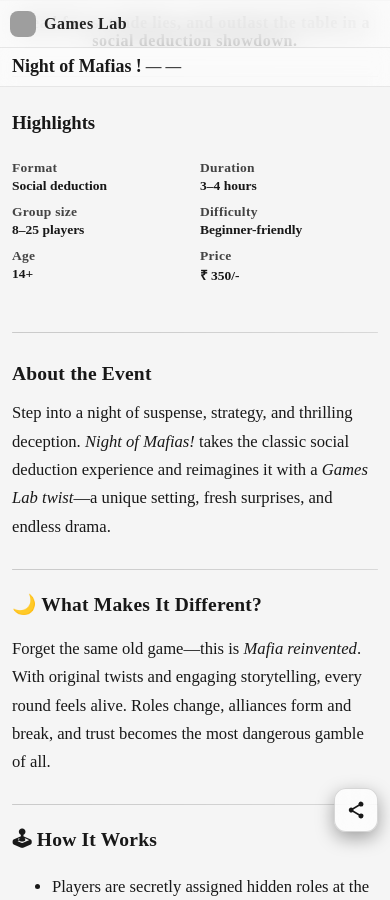
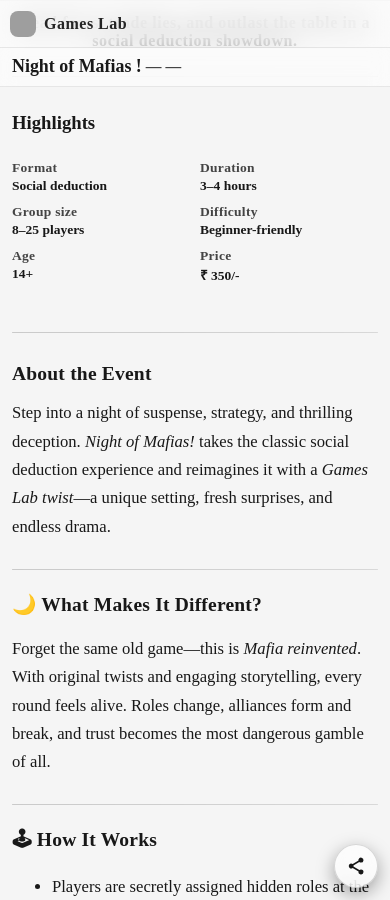
Before and after one commit to gameslabbangalore-maker/website, a Jekyll site: the page built from events/night-of-mafias.html, in a window 390 px wide and 900 px high, scrolled down 525 px. Built offline with Jekyll 4.4.1, drawn with Linux system fonts in a browser that asks for light colours; grey boxes are pictures that could not be loaded.

Commit message:
Update styles-event.html

```diff
--- a/_includes/styles-event.html
+++ b/_includes/styles-event.html
@@ -171,3 +171,42 @@
 .vid-close{position:absolute;top:10px;right:10px;border:0;border-radius:10px;background:rgba(0,0,0,.4);color:#fff;padding:6px 10px;cursor:pointer}
 .vid-close:hover{background:rgba(0,0,0,.6)}
 </style>
+
+<style>
+/* 1) Kill the full-width divider under the side card on desktop */
+@media (min-width:960px){
+  .page-grid > .divider{ display:none; }
+}
+
+/* 2) Share button in highlights: theme + pill */
+.share-row .btn{
+  display:inline-flex; align-items:center; gap:8px;
+  padding:8px 14px;
+  border-radius:9999px;        /* pill */
+  background:var(--accent);    /* theme */
+  color:#000;                  /* readable on yellow / blue */
+  border:0;
+  font-weight:900;
+}
+.share-row .btn:hover{ filter:brightness(1.05); }
+
+/* 4) Make the “About Night of Mafias” video same size as others */
+#about-video .video-portrait{
+  max-width:clamp(240px,48vw,360px);   /* same as default */
+}
+
+/* MOBILE */
+
+/* 4) Share FAB pill + dynamic bottom (with or without Book FAB) */
+.fab-share{
+  border-radius:9999px; /* pill */
+  bottom:12px;          /* default when NO Book FAB */
+}
+.fab-share.with-book{   /* when Book FAB is visible, lift it */
+  bottom:68px;
+}
+
+/* 5) Only add bottom padding when Book FAB is visible */
+.wrap{ padding-bottom:14px; }          /* default small */
+.wrap.pad-for-fab{ padding-bottom:80px; } /* when Book FAB shown */
+</style>
```
